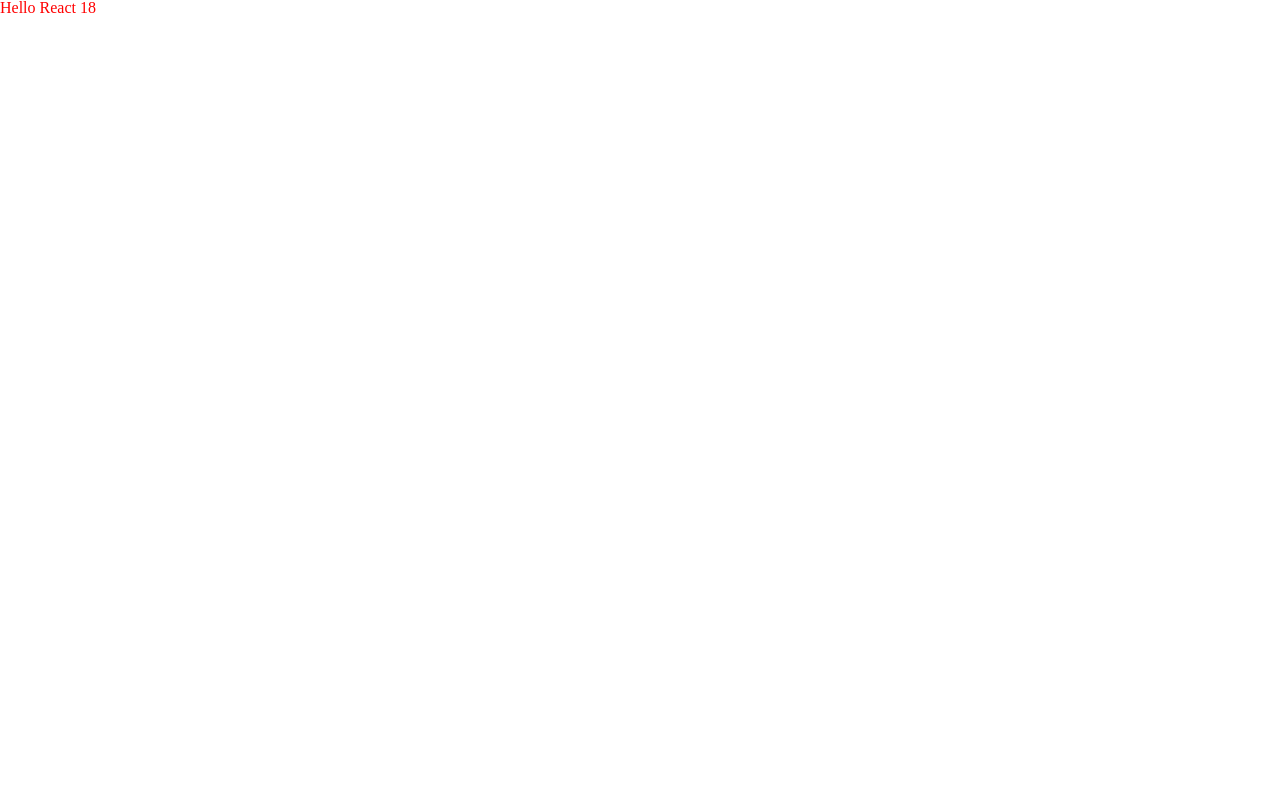
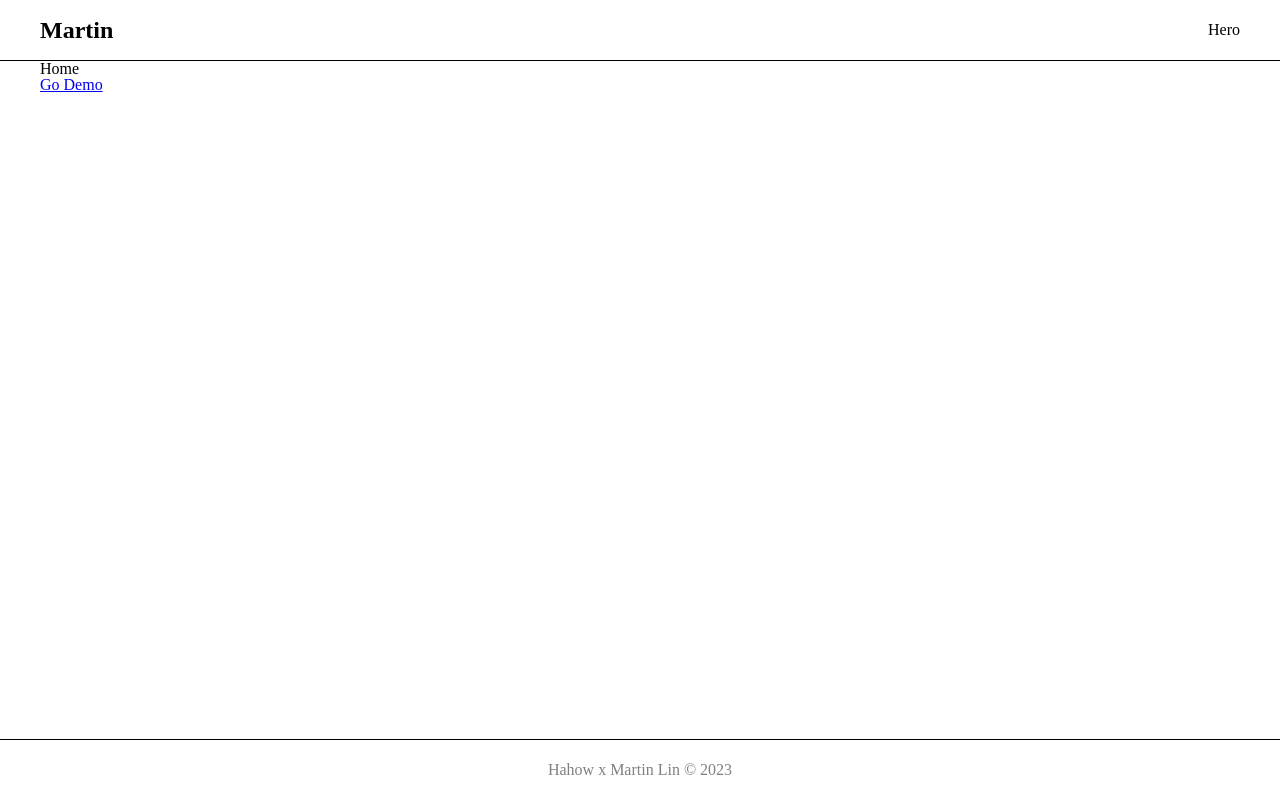
Before and after one commit to ChengYiLin/hahow-recruit, a React app: page / in a window 1280 px wide. Built offline with nearby package versions, Linux system fonts and the light colour scheme.

Commit message:
feat: Build up website route setting

```diff
--- a/src/app.tsx
+++ b/src/app.tsx
@@ -1,17 +1,14 @@
 import { FC } from "react";
-import styled from "styled-components";
+import { BrowserRouter } from "react-router-dom";
 import ResetCSS from "./styles/resetCSS";
-
-const Title = styled.div`
-    color: red;
-`;
+import AppRoutes from "./routes";
 
 const App: FC = () => {
     return (
-        <>
+        <BrowserRouter>
             <ResetCSS />
-            <Title>Hello React 18</Title>
-        </>
+            <AppRoutes />
+        </BrowserRouter>
     );
 };
 
--- /dev/null
+++ b/src/components/Container/index.tsx
@@ -0,0 +1,18 @@
+import { FC, ReactNode } from "react";
+import styled from "styled-components";
+
+export const Wrapper = styled.div`
+    max-width: 1200px;
+    margin: 0 auto;
+    padding: 0 20px;
+`;
+
+interface IProps {
+    children: ReactNode;
+}
+
+const Container: FC<IProps> = ({ children }) => {
+    return <Wrapper>{children}</Wrapper>;
+};
+
+export default Container;
--- /dev/null
+++ b/src/components/Layout/Footer.tsx
@@ -0,0 +1,31 @@
+import { FC } from "react";
+import styled from "styled-components";
+import { Wrapper } from "../Container";
+
+const PageFooter = styled.footer`
+    flex: 0 0 60px;
+    border-top: 1px solid black;
+`;
+
+const FooterWrapper = styled(Wrapper)`
+    display: flex;
+    justify-content: center;
+    align-items: center;
+    height: 100%;
+`;
+
+const CopyrightText = styled.p`
+    color: gray;
+`;
+
+const Footer: FC = () => {
+    return (
+        <PageFooter>
+            <FooterWrapper>
+                <CopyrightText>Hahow x Martin Lin © 2023</CopyrightText>
+            </FooterWrapper>
+        </PageFooter>
+    );
+};
+
+export default Footer;
--- /dev/null
+++ b/src/components/Layout/Header.tsx
@@ -0,0 +1,47 @@
+import { FC } from "react";
+import { NavLink, Link } from "react-router-dom";
+import styled from "styled-components";
+import { Wrapper } from "../Container";
+
+const PageHeader = styled.header`
+    flex: 0 0 60px;
+    border-bottom: 1px solid black;
+`;
+
+const HeadWrapper = styled(Wrapper)`
+    display: flex;
+    justify-content: space-between;
+    align-items: center;
+    height: 100%;
+`;
+
+const Logo = styled(Link)`
+    font-size: 24px;
+    font-weight: bolder;
+    color: black;
+    text-decoration: none;
+`;
+
+const NavigationList = styled.nav`
+    list-style: none;
+`;
+
+const NavigationItem = styled(NavLink)`
+    color: black;
+    text-decoration: none;
+`;
+
+const Header: FC = () => {
+    return (
+        <PageHeader>
+            <HeadWrapper>
+                <Logo to="/">Martin</Logo>
+                <NavigationList>
+                    <NavigationItem to="/hero">Hero</NavigationItem>
+                </NavigationList>
+            </HeadWrapper>
+        </PageHeader>
+    );
+};
+
+export default Header;
--- /dev/null
+++ b/src/components/Layout/index.tsx
@@ -0,0 +1,32 @@
+import { FC } from "react";
+import styled from "styled-components";
+import { Outlet } from "react-router-dom";
+import Header from "./Header";
+import Footer from "./Footer";
+import Container from "../Container";
+
+const Wrapper = styled.div`
+    display: flex;
+    flex-direction: column;
+    min-height: 100vh;
+`;
+
+const PageContent = styled.main`
+    flex: 1 0 auto;
+`;
+
+const Layout: FC = () => {
+    return (
+        <Wrapper>
+            <Header />
+            <PageContent>
+                <Container>
+                    <Outlet />
+                </Container>
+            </PageContent>
+            <Footer />
+        </Wrapper>
+    );
+};
+
+export default Layout;
--- /dev/null
+++ b/src/pages/Hero/index.tsx
@@ -0,0 +1,24 @@
+import { FC } from "react";
+import { Link, Outlet } from "react-router-dom";
+
+const Hero: FC = () => {
+    return (
+        <div>
+            Hero
+            <ul>
+                <li>
+                    <Link to="/hero/1">1</Link>
+                </li>
+                <li>
+                    <Link to="/hero/2">2</Link>
+                </li>
+                <li>
+                    <Link to="/hero/3">3</Link>
+                </li>
+            </ul>
+            <Outlet />
+        </div>
+    );
+};
+
+export default Hero;
--- /dev/null
+++ b/src/pages/HeroDetail/index.tsx
@@ -0,0 +1,10 @@
+import { FC } from "react";
+import { useParams } from "react-router-dom";
+
+const HeroDetail: FC = () => {
+    const { heroId } = useParams();
+
+    return <div>HeroDetail {heroId}</div>;
+};
+
+export default HeroDetail;
--- /dev/null
+++ b/src/pages/Home/index.tsx
@@ -0,0 +1,15 @@
+import { FC } from "react";
+import { Link } from "react-router-dom";
+
+const Home: FC = () => {
+    return (
+        <div>
+            Home
+            <p>
+                <Link to="/hero">Go Demo</Link>
+            </p>
+        </div>
+    );
+};
+
+export default Home;
--- /dev/null
+++ b/src/pages/PageNotFound/index.tsx
@@ -0,0 +1,15 @@
+import { FC } from "react";
+import { Link } from "react-router-dom";
+
+const PageNotFound: FC = () => {
+    return (
+        <div>
+            <p>Page Not Found</p>
+            <div>
+                <Link to="/">Go to HomePage</Link>
+            </div>
+        </div>
+    );
+};
+
+export default PageNotFound;
--- /dev/null
+++ b/src/pages/index.tsx
@@ -0,0 +1,4 @@
+export { default as Home } from "./Home";
+export { default as PageNotFound } from "./PageNotFound";
+export { default as Hero } from "./Hero";
+export { default as HeroDetail } from "./HeroDetail";
--- /dev/null
+++ b/src/routes/index.tsx
@@ -0,0 +1,20 @@
+import { FC } from "react";
+import { Routes, Route } from "react-router-dom";
+import Layout from "../components/Layout";
+import * as Pages from "../pages";
+
+const AppRoutes: FC = () => {
+    return (
+        <Routes>
+            <Route path="/" element={<Layout />}>
+                <Route index element={<Pages.Home />} />
+                <Route path="hero" element={<Pages.Hero />}>
+                    <Route path=":heroId" element={<Pages.HeroDetail />} />
+                </Route>
+                <Route path="*" element={<Pages.PageNotFound />} />
+            </Route>
+        </Routes>
+    );
+};
+
+export default AppRoutes;
```
